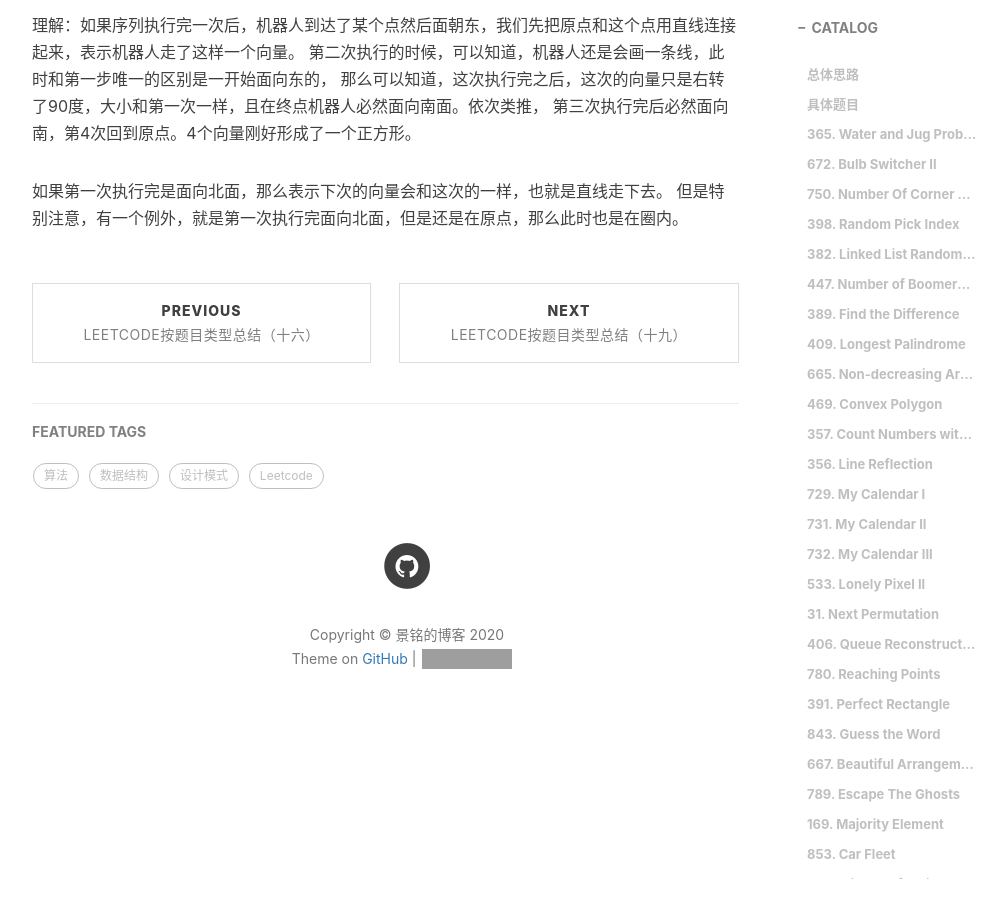
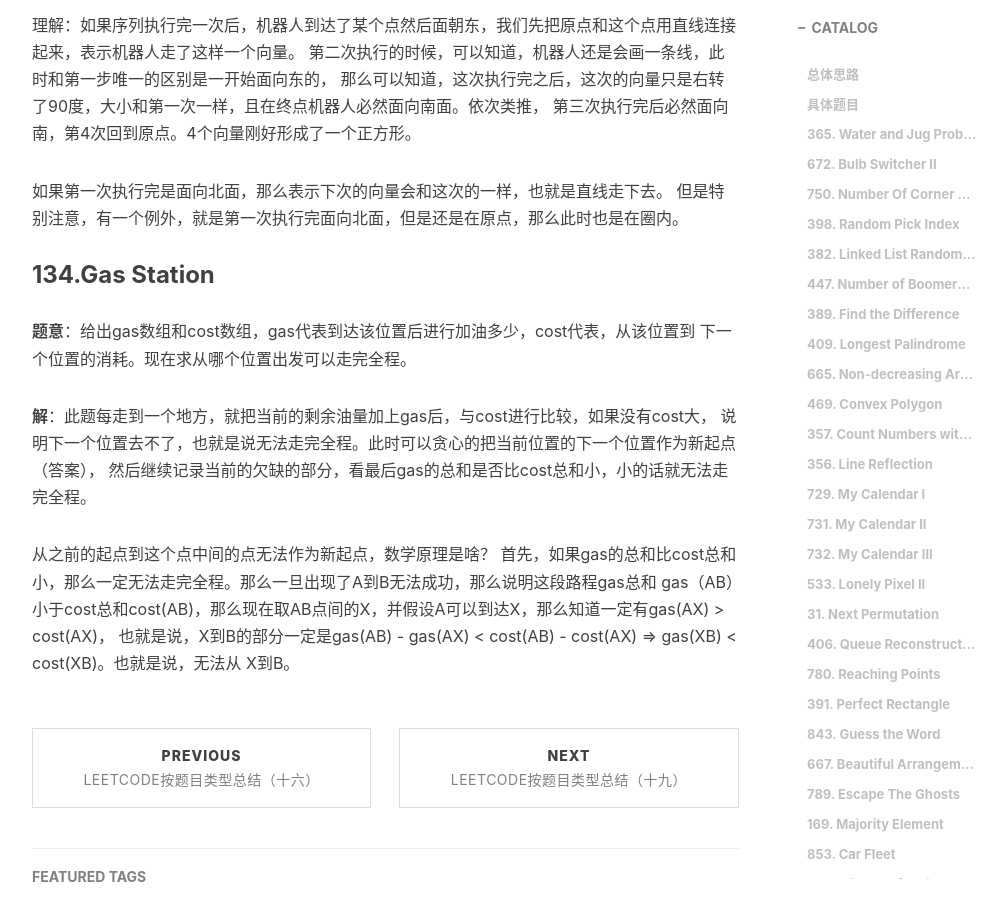
Before and after one commit to jingminglake/jingminglake.github.io, a Jekyll site: the page built from _posts/Leetcode/2018-01-22-Leetcode总结（十八）.md, in a window 1280 px wide and 900 px high, scrolled down 16728 px. Shown: the whole window, without its empty margins (233-1239 px from the left). Built offline with Jekyll 4.4.1, drawn with Linux system fonts in a browser that asks for light colours; nearby versions of some CDN libraries; comment, search, counter and statistics services are not loaded; grey boxes are pictures that could not be loaded.

Commit message:
post leetcode 134

```diff
--- a/_posts/Leetcode/2018-01-22-Leetcode总结（十八）.md
+++ b/_posts/Leetcode/2018-01-22-Leetcode总结（十八）.md
@@ -374,3 +374,17 @@ PS. 一维是连续子数组，二维就是子矩阵，求起来，都可以使
 
 如果第一次执行完是面向北面，那么表示下次的向量会和这次的一样，也就是直线走下去。
 但是特别注意，有一个例外，就是第一次执行完面向北面，但是还是在原点，那么此时也是在圈内。
+
+### 134.Gas Station
+**题意**：给出gas数组和cost数组，gas代表到达该位置后进行加油多少，cost代表，从该位置到
+下一个位置的消耗。现在求从哪个位置出发可以走完全程。
+
+**解**：此题每走到一个地方，就把当前的剩余油量加上gas后，与cost进行比较，如果没有cost大，
+说明下一个位置去不了，也就是说无法走完全程。此时可以贪心的把当前位置的下一个位置作为新起点（答案），
+然后继续记录当前的欠缺的部分，看最后gas的总和是否比cost总和小，小的话就无法走完全程。
+
+从之前的起点到这个点中间的点无法作为新起点，数学原理是啥？
+首先，如果gas的总和比cost总和小，那么一定无法走完全程。那么一旦出现了A到B无法成功，那么说明这段路程gas总和
+gas（AB）小于cost总和cost(AB)，那么现在取AB点间的X，并假设A可以到达X，那么知道一定有gas(AX) > cost(AX)，
+也就是说，X到B的部分一定是gas(AB) - gas(AX) < cost(AB) - cost(AX) => gas(XB) < cost(XB)。也就是说，无法从
+X到B。
```
Also changed, not shown: _posts/Leetcode/2017-09-24-Leetcode总结（一）.md (+3 -2 lines), _posts/Leetcode/2017-11-15-Leetcode总结（八）.md (+8 -3 lines).
